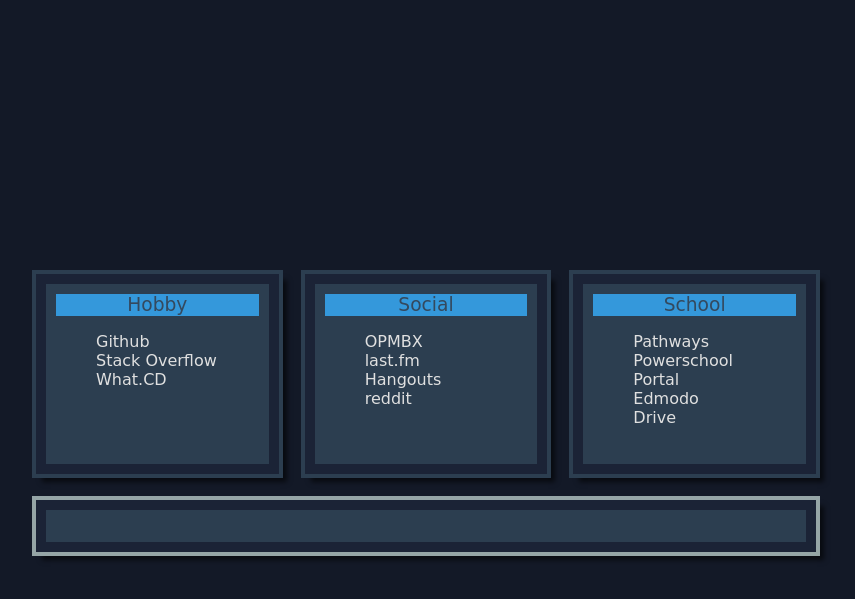
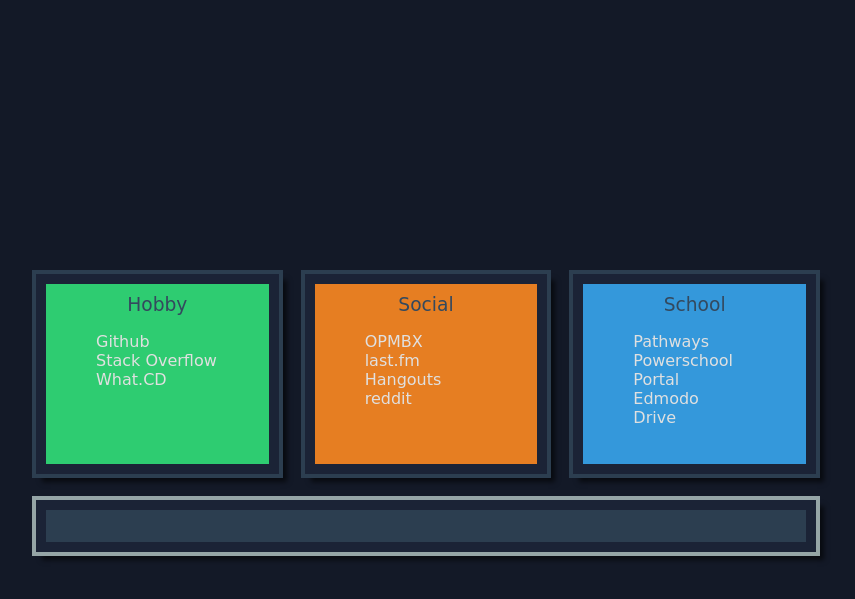
Before and after one commit to jacobdillon/startpage, a PHP site: page / in a window 1280 px wide. Shown: the top 599 px of the page, without its empty margins (214-1069 px from the left). Run offline with PHP 8.4, Linux system fonts and the light colour scheme.

Commit message:
Updated colors for headers in boxes

```diff
--- a/index.html
+++ b/index.html
@@ -9,7 +9,7 @@
 			<div class="vertAlign">
 
 				<div class="boxContainer">
-					<div class="box">
+					<div class="box" id="boxHeader1">
 						<div class="boxHeader">Hobby</div>
 						<ul>
 							<li><a href="https://github.com/">Github</a></li>
@@ -17,7 +17,7 @@
 							<li><a href="https://what.cd/">What.CD</a></li>
 						</ul>
 					</div>
-					<div class="box">
+					<div class="box" id="boxHeader2">
 						<div class="boxHeader">Social</div>
 							<ul>
 								<li><a href="https://www.openmailbox.org/webmail/">OPMBX</a></li>
@@ -26,7 +26,7 @@
 								<li><a href="http://reddit.com">reddit</a></li>
 							</ul>
 					</div>
-					<div class="box">
+					<div class="box" id="boxHeader3">
 						<div class="boxHeader">School</div>
 							<ul>
 								<li><a href="http://pathwaystotechnology.com">Pathways</a></li>
--- a/styles.css
+++ b/styles.css
@@ -41,12 +41,23 @@ body {
 }
 
 .boxHeader {
-	background-color: #3498db;
 	font-size: 14pt;
 	text-align: center;
 	vertical-align: middle;
 	height: 22px;
 	color: #34495e;
+}
+
+#boxHeader1 {
+	background-color: #2ecc71;
+}
+
+#boxHeader2 {
+	background-color: #e67e22;
+}
+
+#boxHeader3 {
+	background-color: #3498db;
 }
 
 a:link,
```
